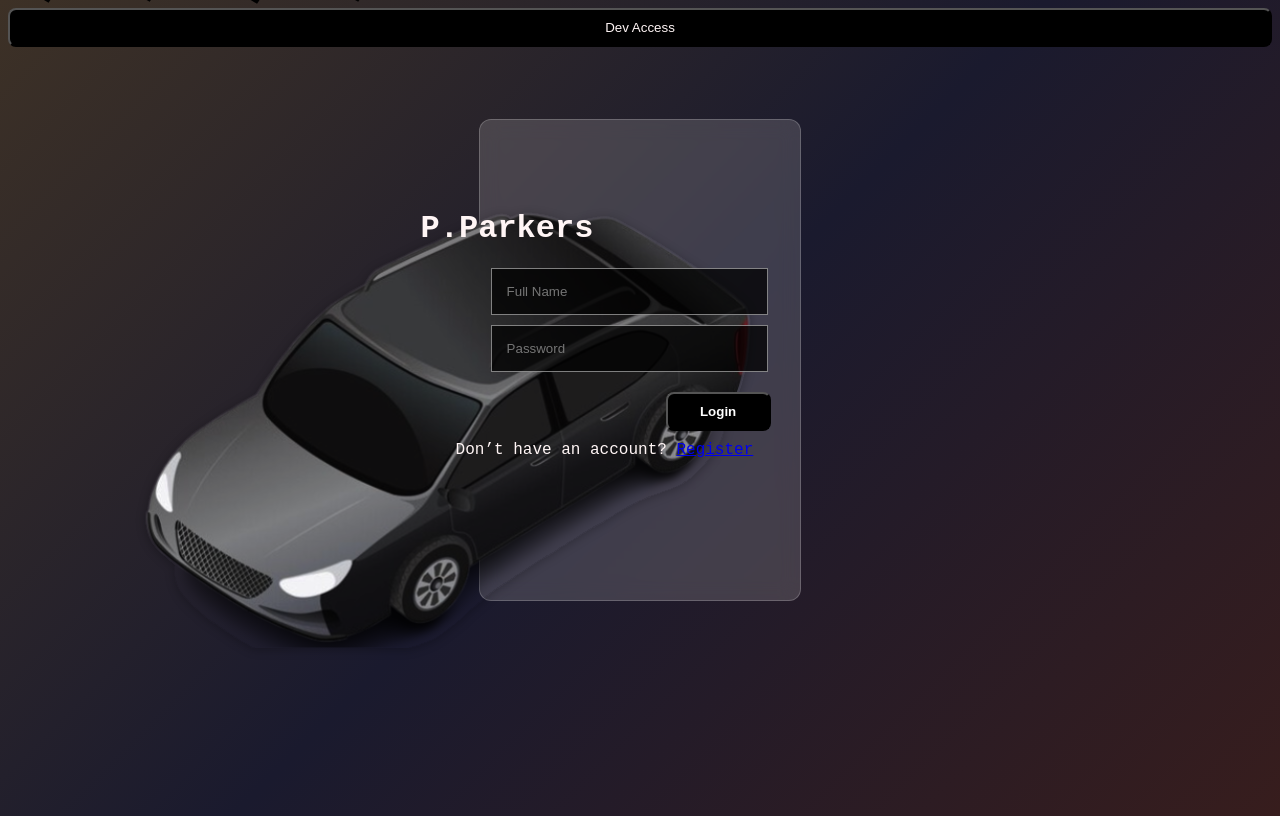
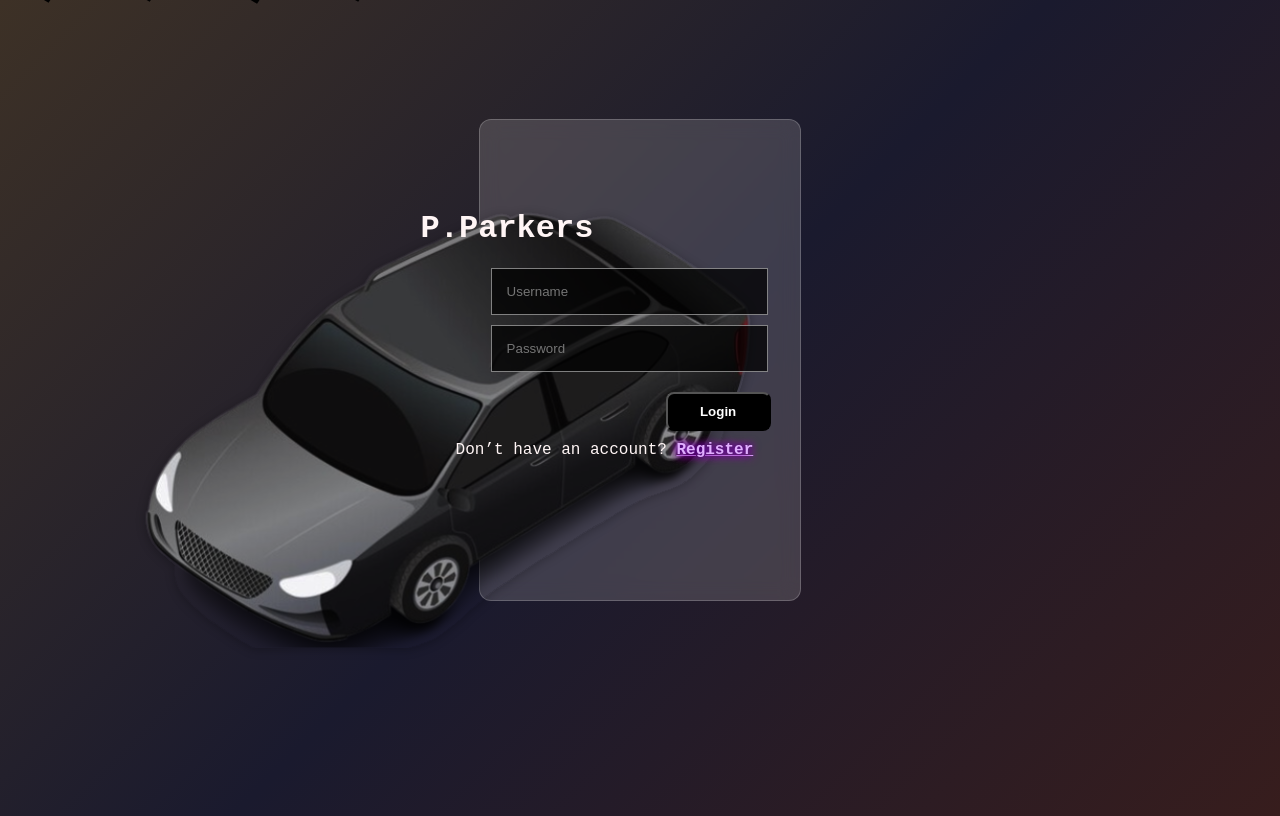
Before and after one commit to MottenNutki-1401/p.parker, a React (Vite) app: page /login in a window 1280 px wide. Built offline with nearby package versions, Linux system fonts and the light colour scheme.

Commit message:
user log + register updated

```diff
--- a/src/api/api.js
+++ b/src/api/api.js
@@ -1,9 +1,7 @@
 const BASE_URL = "http://localhost/smp_backend/api";
 
 
-// ==========================
 // GET PARKING SLOTS
-// ==========================
 export async function getParkingSlots() {
 
     const response = await fetch(
@@ -15,9 +13,8 @@ export async function getParkingSlots() {
 
 
 
-// ==========================
+
 // LOGIN USER
-// ==========================
 export async function loginUser(userData) {
 
     const response = await fetch(
@@ -39,13 +36,12 @@ export async function loginUser(userData) {
 
 
 
-// ==========================
+
 // REGISTER USER
-// ==========================
 export async function registerUser(userData) {
 
     const response = await fetch(
-        `${BASE_URL}/register`,
+        `${BASE_URL}/auth/register`,
         {
 
             method: "POST",
@@ -62,10 +58,7 @@ export async function registerUser(userData) {
 }
 
 
-
-// ==========================
 // GET USER PROFILE
-// ==========================
 export async function getProfile() {
 
     const token = localStorage.getItem("token");
@@ -85,9 +78,7 @@ export async function getProfile() {
 
 
 
-// ==========================
-// UPDATE USER PROFILE
-// ==========================
+//update userprofile
 export async function updateProfile(userData) {
 
     const token = localStorage.getItem("token");
--- a/src/pages/login.jsx
+++ b/src/pages/login.jsx
@@ -12,19 +12,15 @@ import vector from "../assets/vector.svg";
 
 function Login() {
 
-  // ==========================
-  // FORM STATES
-  // ==========================
-  const [full_name, setFullName] = useState("");
+  //form states
+  const [username, setUsername] = useState("");
   const [password, setPassword] = useState("");
 
   const navigate = useNavigate();
 
 
 
-  // ==========================
-  // LOGIN SUBMIT
-  // ==========================
+  //login submit
   const handleSubmit = async (e) => {
 
     e.preventDefault();
@@ -33,14 +29,12 @@ function Login() {
 
       // send login request to backend
       const data = await loginUser({
-        full_name,
+        username,
         password
       });
 
 
-      // ==========================
-      // SUCCESS
-      // ==========================
+      //sumakses
       if (data.status === "success") {
 
         // save jwt token
@@ -65,9 +59,7 @@ function Login() {
 
       }
 
-      // ==========================
-      // FAILED LOGIN
-      // ==========================
+      // failed login
       else {
 
         alert(data.message);
@@ -75,9 +67,7 @@ function Login() {
 
     }
 
-    // ==========================
-    // SERVER ERROR
-    // ==========================
+    // server error
     catch (error) {
 
       console.error(error);
@@ -87,27 +77,9 @@ function Login() {
   };
 
 
-  // DEV ACCESS (instant admin login)
-  const handleDevAccess = () => {
-    localStorage.setItem("auth", "true");
-    localStorage.setItem(
-      "user",
-      JSON.stringify({ role: "admin", email: "dev@admin.com" })
-    );
-
-    navigate("/home");
-  };
   return (
 
     <div className="login-page">
-
-<button
-  className="dev-btn"
-  onClick={handleDevAccess}
-  type="button"
->
-  Dev Access
-</button>
       {/* BACKGROUND */}
       <div className="illusion"></div>
 
@@ -141,13 +113,13 @@ function Login() {
           {/* FULL NAME */}
           <input
 
-            value={full_name}
+            value={username}
 
             onChange={(e) =>
-              setFullName(e.target.value)
+              setUsername(e.target.value)
             }
 
-            placeholder="Full Name"
+            placeholder="Username"
           />
 
 
@@ -179,9 +151,8 @@ function Login() {
 
         {/* REGISTER LINK */}
         <p>
-          Don’t have an account?
-          {" "}
-          <Link to="/register">
+          Don’t have an account? {" "}
+          <Link className="link" to="/register">
             Register
           </Link>
         </p>
--- a/src/pages/register.jsx
+++ b/src/pages/register.jsx
@@ -1,39 +1,69 @@
+import { Link, useNavigate } from "react-router-dom";
 import { useState } from "react";
-import { Link } from "react-router-dom";
 import { registerUser } from "../api/api";
+
 import "../styles/login.css";
+
 import car from "../assets/car.svg";
 
 function Register() {
+
+  const [fullName, setFullName] = useState("");
+
   const [username, setUsername] = useState("");
-  const [email, setEmail] = useState("");
+
   const [password, setPassword] = useState("");
+
   const [confirmPassword, setConfirmPassword] = useState("");
 
+  //navigate
+  const navigate = useNavigate();
+
+
+
     const handleSubmit = async (e) => {
+
     e.preventDefault();
 
+    // password validation
     if (password !== confirmPassword) {
+
       alert("Passwords do not match");
+
       return;
     }
 
     try {
-      const data = await registerUser({ username, email, password });
 
-      if (data.success) {
-        alert(data.message || "Registration successful!");
-      } else {
-        alert(data.message || "Registration failed");
+      // send request to backend
+      const data = await registerUser({
+
+        full_name: fullName,
+
+        username: username,
+
+        password: password
+      });
+
+
+      // backend success
+      if (data.status === "success") {
+
+        alert(data.message);
+        navigate("/login");
+
       }
-    } catch (error) {
-      if (error.response) {
-        alert("Error: " + (error.response.data.message || error.response.statusText));
-      } else if (error.request) {
-        alert("No response from server");
-      } else {
-        alert("Error: " + error.message);
+
+      else {
+
+        alert(data.message);
       }
+
+    }
+
+    catch (error) {
+
+      alert("Registration failed");
     }
   };
 
@@ -43,47 +73,106 @@ function Register() {
 
       <div className="illusion"></div>
 
-       <img src={car} className="car-bg" alt="car" />
+      <img
+        src={car}
+        className="car-bg"
+        alt="car"
+      />
 
       <div className="Register-container">
 
-      <h1 className="title">Create Account</h1>
+        <h1 className="title">
+
+          Create Account
+
+        </h1>
+
 
         <form onSubmit={handleSubmit}>
+
           <input
+
+            value={fullName}
+
+            onChange={(e) =>
+              setFullName(e.target.value)
+            }
+
+            placeholder="Full Name"
+          />
+
+
+          <input
+
             value={username}
-          onChange={(e) => setUsername(e.target.value)}
+
+            onChange={(e) =>
+              setUsername(e.target.value)
+            }
+
             placeholder="Username"
           />
 
+
           <input
+
             type="password"
+
             value={password}
-          onChange={(e) => setPassword(e.target.value)}
+
+            onChange={(e) =>
+              setPassword(e.target.value)
+            }
+
             placeholder="Password"
           />
 
+
           <input
+
             type="password"
+
             value={confirmPassword}
-          onChange={(e) => setConfirmPassword(e.target.value)}
+
+            onChange={(e) =>
+              setConfirmPassword(e.target.value)
+            }
+
             placeholder="Confirm Password"
           />
 
-        <button className="btnbtn2" type="submit">
+
+          <button
+            className="btnbtn2"
+            type="submit"
+          >
+
             Create Account
+
           </button>
+
         </form>
 
+
         <p>
+
           Already have an account?{" "}
-        <Link to="/">Login here</Link>
+
+          <Link
+            to="/"
+            className="link"
+          >
+
+            Login here
+
+          </Link>
+
         </p>
+
       </div>
 
     </div>
   );
 }
 
-
 export default Register;
--- a/src/styles/login.css
+++ b/src/styles/login.css
@@ -119,3 +119,13 @@ p, h1 {
   left: -5px;
   z-index: 1;
 }
+
+/* gails mod */
+.link {
+  color: #e1aeff;
+  font-weight: bold;
+  text-shadow:
+    0 0 7px #2e0077,
+    0 0 10px #7801ff,
+    0 0 10px #ee0073;
+}
```
Lines whose indentation alone changed are shown as unchanged.
